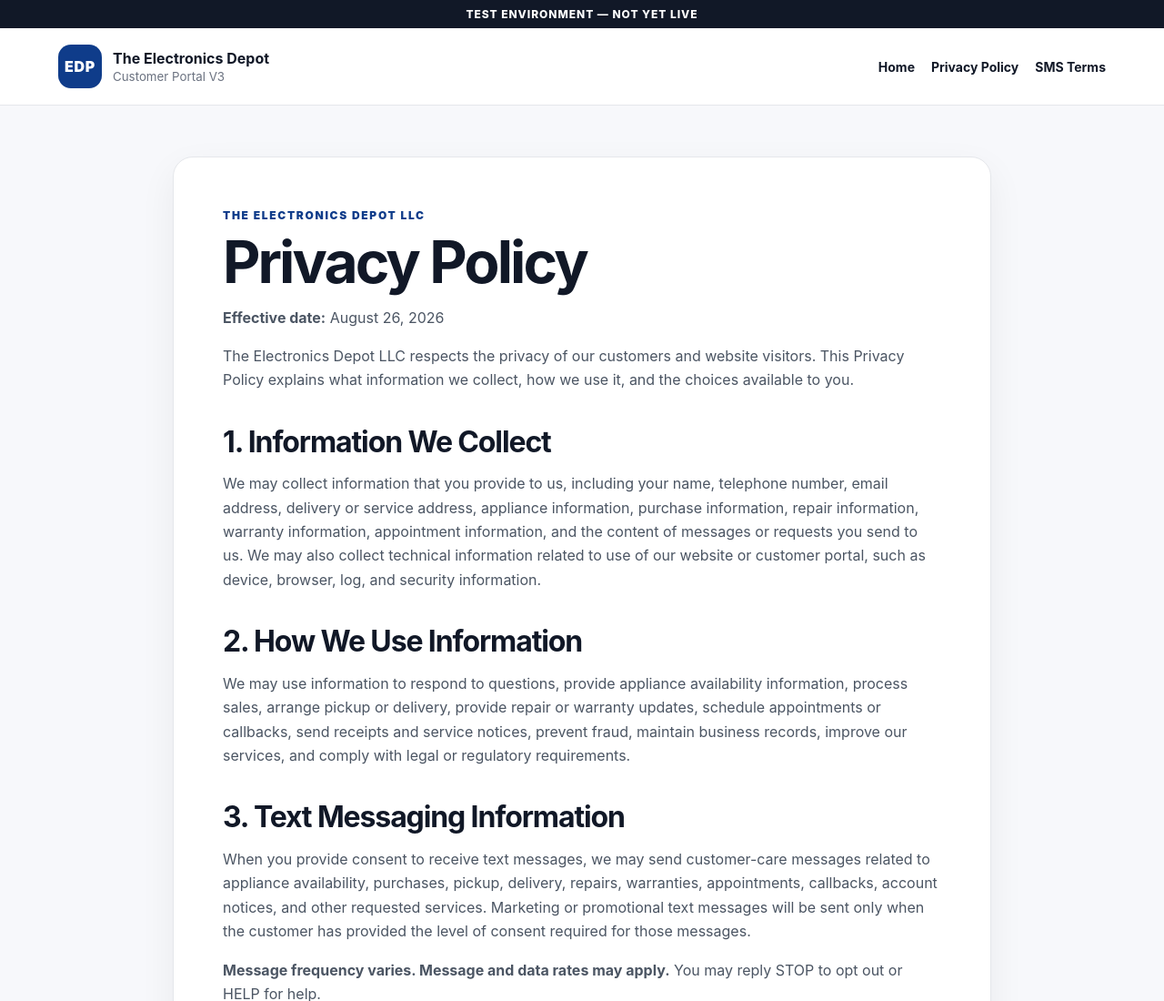
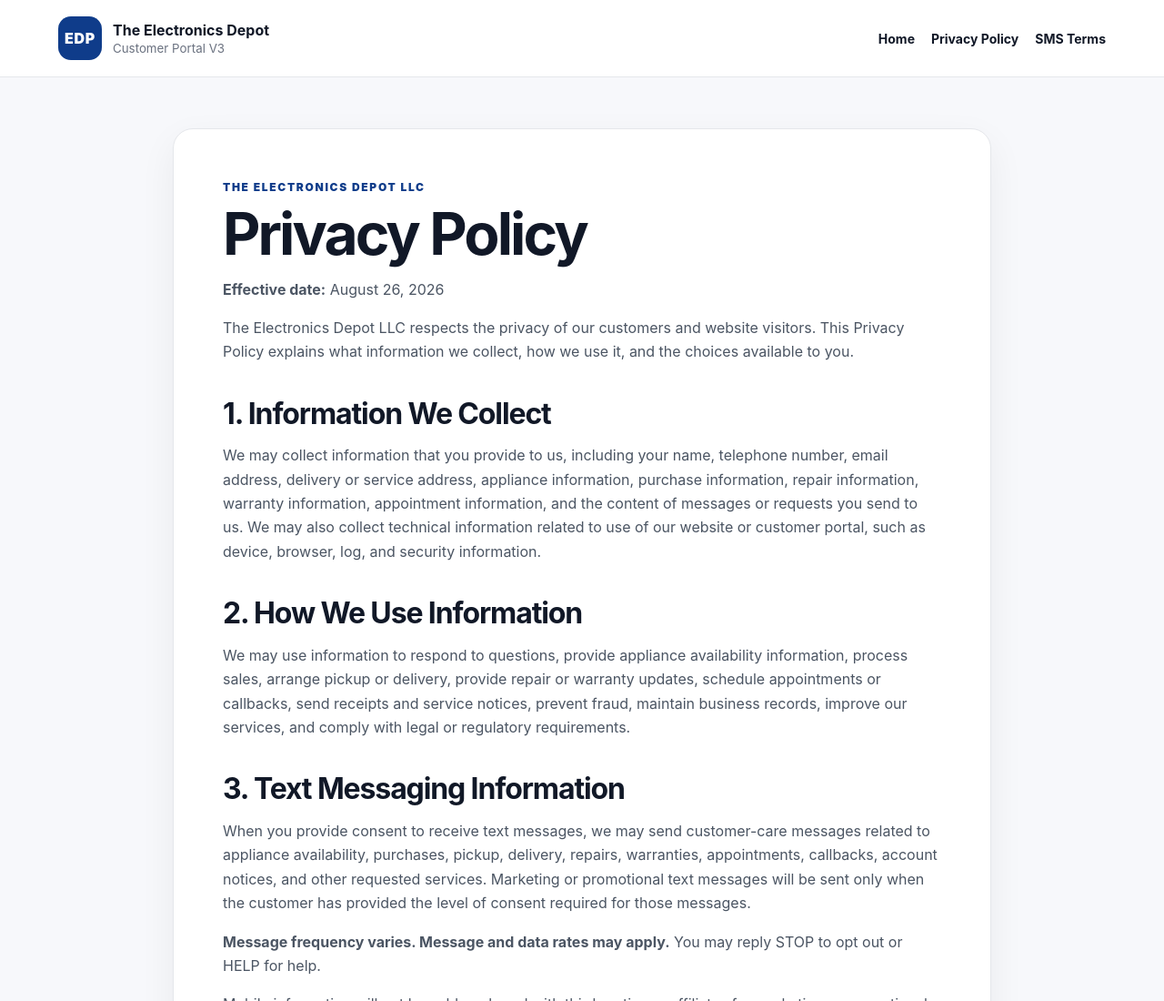
Before and after one commit to BUTTER6599/EDP-Master-System, a website: page customer-portal-v3/public/privacy.html in a window 1280 px wide. Shown: the top 1100 px of the page at 91% size. Drawn offline with Linux system fonts and the light colour scheme.

Commit message:
Portal V3: remove TEST banner from LIVE-prep Privacy Policy

```diff
--- a/customer-portal-v3/public/privacy.html
+++ b/customer-portal-v3/public/privacy.html
@@ -8,7 +8,6 @@
   <link rel="stylesheet" href="/styles.css">
 </head>
 <body>
-  <div class="test-banner">TEST ENVIRONMENT — NOT YET LIVE</div>
   <header class="site-header">
     <a class="brand" href="/" aria-label="The Electronics Depot home">
       <span class="brand-mark">EDP</span>
```
